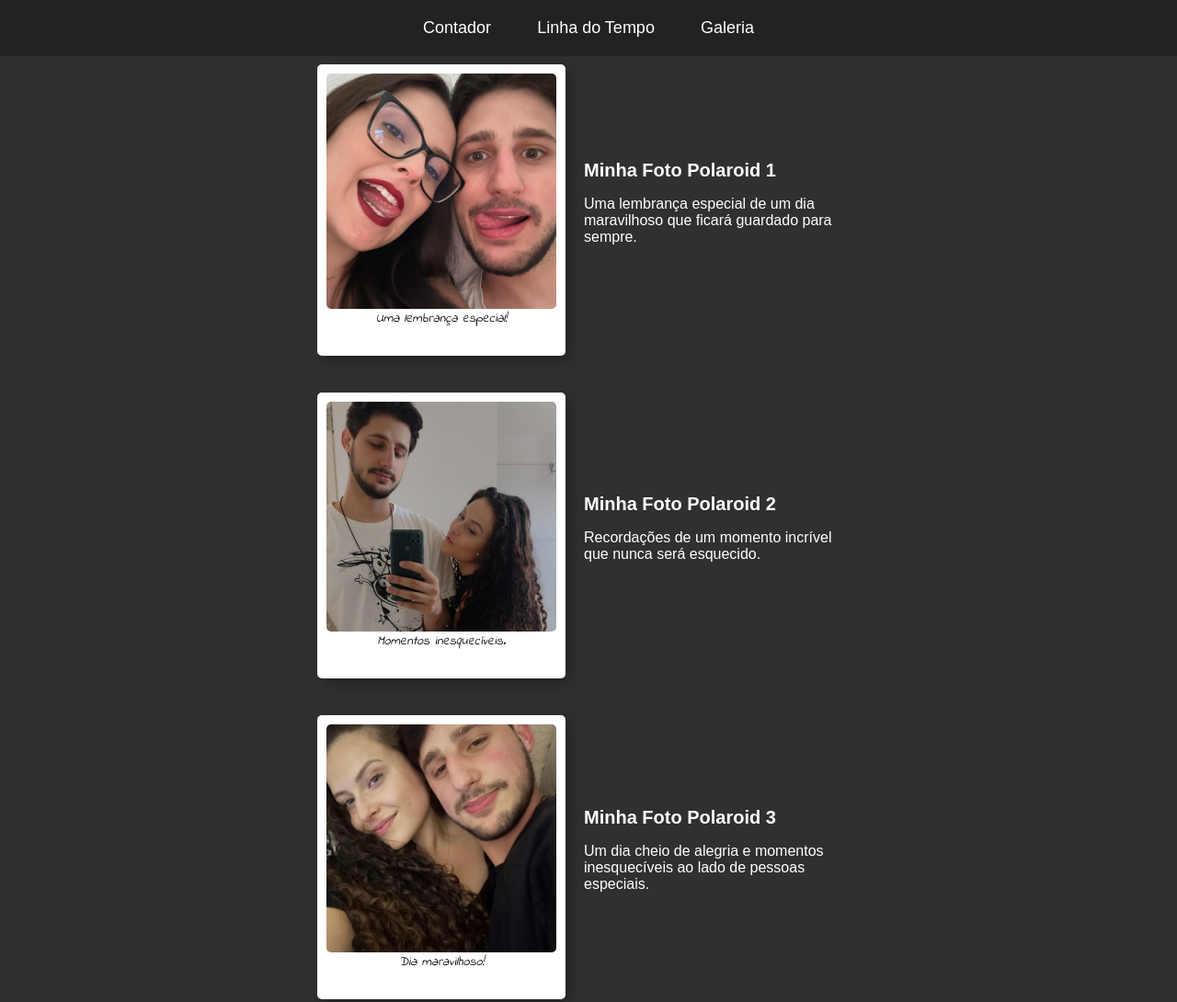
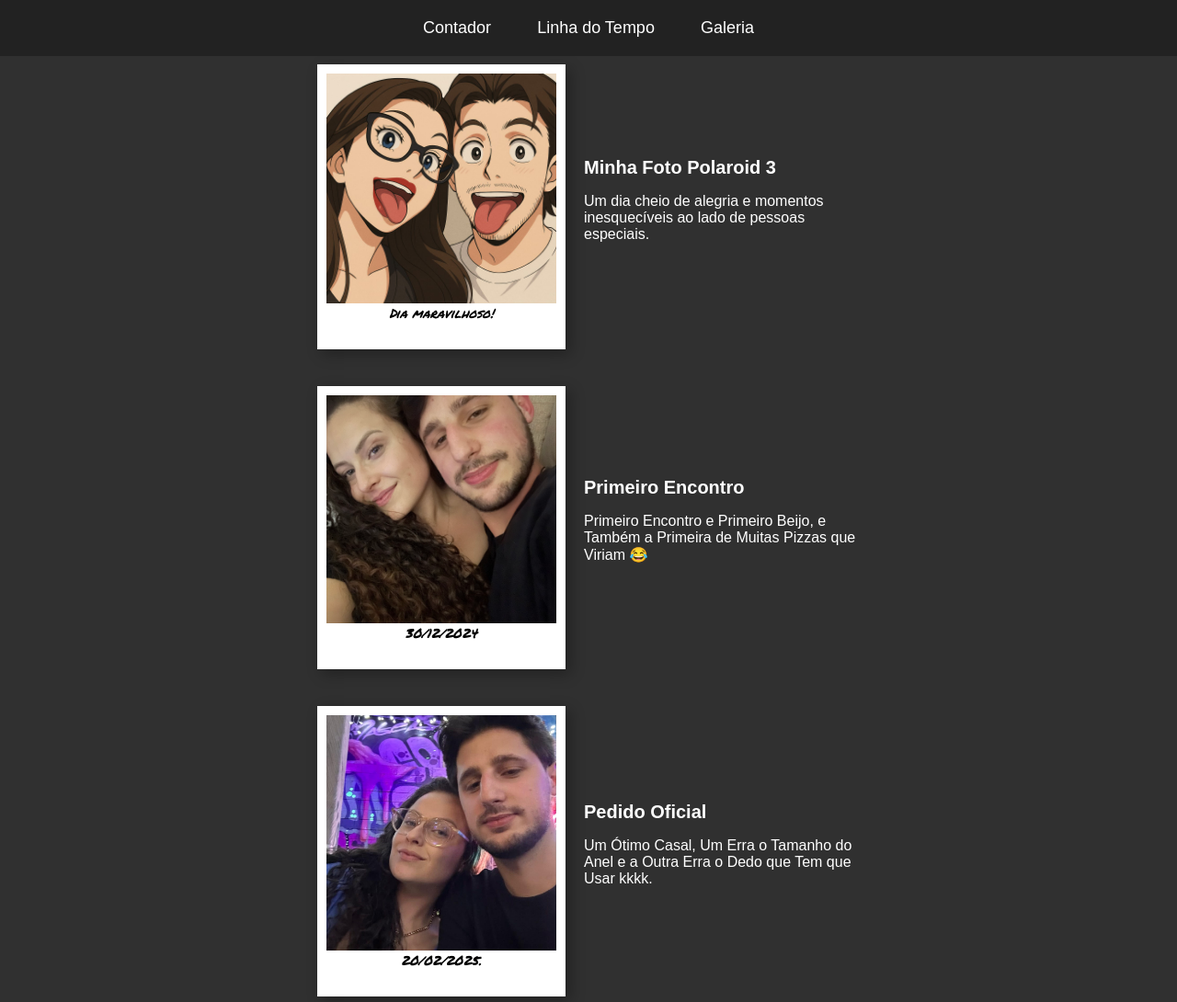
Before and after one commit to KAIDENzzz/LinhaDourada, a plain HTML site: page linha_do_tempo.html in a window 1280 px wide. Shown: the whole page at 92% size. Drawn offline with Linux system fonts and the light colour scheme.

Commit message:
Add files via upload

```diff
--- a/linha_do_tempo.html
+++ b/linha_do_tempo.html
@@ -5,7 +5,7 @@
     <meta name="viewport" content="width=device-width, initial-scale=1.0">
     <title>Polaroid Frame</title>
     <style>
-        @import url('https://fonts.googleapis.com/css2?family=Indie+Flower&display=swap');
+        @import url('https://fonts.googleapis.com/css2?family=Permanent+Marker&display=swap');
 
         body {
             display: flex;
@@ -59,13 +59,13 @@
             box-shadow: 5px 5px 15px rgba(0, 0, 0, 0.3);
             text-align: center;
             font-family: Arial, sans-serif;
-            border-radius: 5px;
+            border-radius: 0px;
             padding-bottom: 30px;
         }
         .polaroid img {
             width: 100%;
             display: block;
-            border-radius: 5px;
+            border-radius: 0px;
         }
         .description {
             font-family: Arial, sans-serif;
@@ -79,7 +79,7 @@
         .caption {
             font-size: 14px;
             font-style: italic;
-            font-family: 'Indie Flower', cursive;
+            font-family: 'Permanent Marker', cursive;
         }
     </style>
 </head>
@@ -93,27 +93,7 @@
     <div class="container">
         <div class="item">
             <div class="polaroid">
-                <img src="galeria/img-polaroid (1).jpg" alt="Imagem Polaroid">
-                <div class="caption">Uma lembrança especial!</div>
-            </div>
-            <div class="description">
-                <div class="title">Minha Foto Polaroid 1</div>
-                <p>Uma lembrança especial de um dia maravilhoso que ficará guardado para sempre.</p>
-            </div>
-        </div>
-        <div class="item">
-            <div class="polaroid">
-                <img src="galeria/img-polaroid (2).jpg" alt="Imagem Polaroid">
-                <div class="caption">Momentos inesquecíveis.</div>
-            </div>
-            <div class="description">
-                <div class="title">Minha Foto Polaroid 2</div>
-                <p>Recordações de um momento incrível que nunca será esquecido.</p>
-            </div>
-        </div>
-        <div class="item">
-            <div class="polaroid">
-                <img src="galeria/img-polaroid (3).jpg" alt="Imagem Polaroid">
+                <img src="galeria/img-polaroid (7).jpg" alt="Imagem Polaroid">
                 <div class="caption">Dia maravilhoso!</div>
             </div>
             <div class="description">
@@ -121,6 +101,26 @@
                 <p>Um dia cheio de alegria e momentos inesquecíveis ao lado de pessoas especiais.</p>
             </div>
         </div>
+        <div class="item">
+            <div class="polaroid">
+                <img src="galeria/img-polaroid (3).jpg" alt="Imagem Polaroid">
+                <div class="caption">30/12/2024</div>
+            </div>
+            <div class="description">
+                <div class="title">Primeiro Encontro</div>
+                <p>Primeiro Encontro e Primeiro Beijo, e Também a Primeira de Muitas Pizzas que Viriam 😂</p>
+            </div>
+        </div>
+        <div class="item">
+            <div class="polaroid">
+                <img src="galeria/img-polaroid (6).jpg" alt="Imagem Polaroid">
+                <div class="caption">20/02/2025.</div>
+            </div>
+            <div class="description">
+                <div class="title">Pedido Oficial</div>
+                <p>Um Ótimo Casal, Um Erra o Tamanho do Anel e a Outra Erra o Dedo que Tem que Usar kkkk.</p>
+            </div>
+        </div>
     </div>
 </body>
 </html>
```
